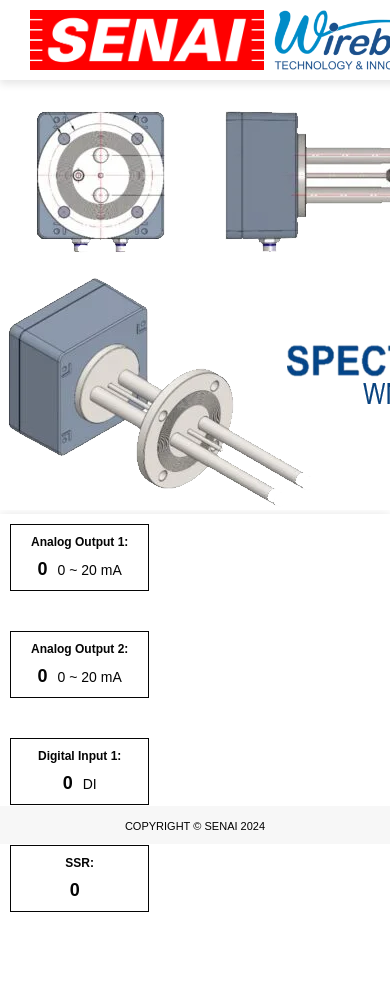
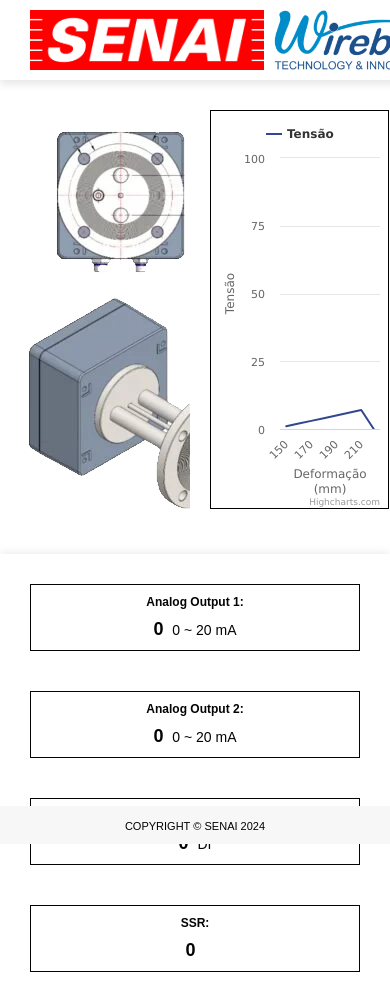
Before and after one commit to h0l3ss-Account/Wirebus, a PHP site: page / in a window 390 px wide. Before the commit the page ends 912 px from the top, so only its background shows below. Run offline with PHP 8.4, Linux system fonts and the light colour scheme.

Commit message:
Update TelaEnsaio.css

```diff
--- a/main/css/TelaEnsaio.css
+++ b/main/css/TelaEnsaio.css
@@ -51,6 +51,34 @@ footer {
 
 .bottom-container {
     display: flex;
+    flex-wrap: wrap;
+    justify-content: space-between; /* Espaço entre os elementos */
+    gap: 20px; /* Espaçamento entre os elementos */
+    padding: 20px;
+}
+
+.left, .center, .right {
+    width: 33.33%; /* Cada coluna ocupará um terço da largura da tela */
+    padding: 20px;
+}
+
+.center01 {
+    width: 60%; /* Cada coluna ocupará um terço da largura da tela */
+    padding: 20px;
+}
+
+.left01{
+    width: 100%;
+    padding: 20px;
+}
+.full-width {
+    width: 100%;
+    padding: 20px;
+    background-color: white; /* Cor da coluna horizontal inferior */
+}
+
+bottom-container {
+    display: flex;
     justify-content: center;
     align-items: center;
     height: 60vh; /* Altura para o container inferior */
@@ -94,10 +122,12 @@ footer {
     margin-left: 5px;
 }
 
+
 /* Media Queries para responsividade */
 @media (max-width: 800px) {
     .indicador-status-posicao {
-        width: 150px; /* Ajuste conforme necessário para telas menores */
+        font-size: 16px;
+        width: 100%; /* Elementos ocupam toda a largura em telas menores */
     }
 
     .indicador-status-texto-posicao {
@@ -113,14 +143,10 @@ footer {
     }
 }
 
-@media (max-width: 600px) {
-    .left01 {
-        flex-direction: column;
-        align-items: center;
-    }
-
+@media (max-width: 400px) {
     .indicador-status-posicao {
-        width: 100%; /* Um item por linha em telas muito pequenas */
+        font-size: 14px;
+        width: 100%; /* Elementos ocupam toda a largura em telas menores */
     }
 
     .indicador-status-texto-posicao {
```
